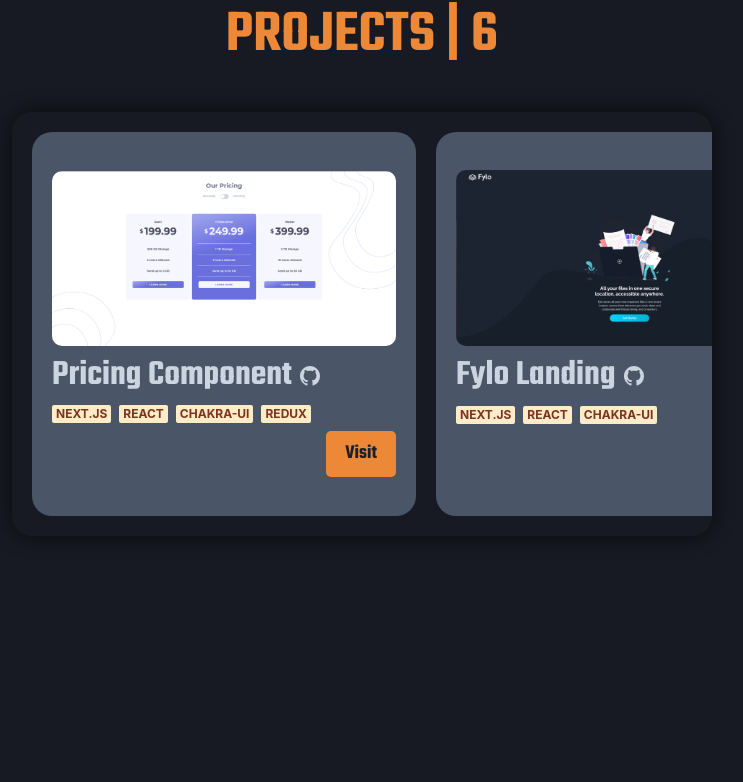
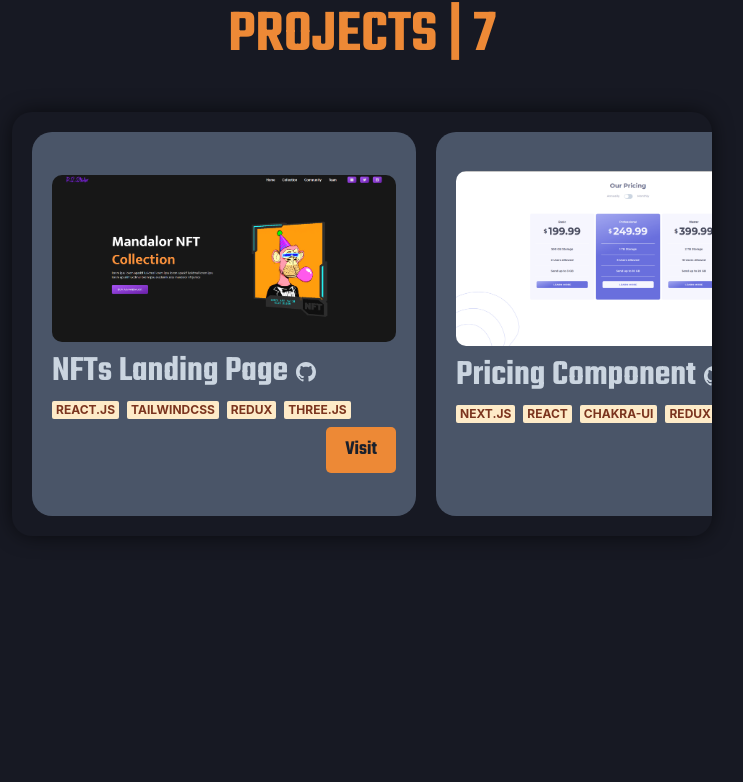
Before and after one commit to RodrigoSpano/Portfolio, a Next.js app: page / in a window 1280 px wide. Shown: the part 2100-2882 px from the top of the page, without its empty margins (278-1021 px from the left). Built offline with nearby package versions, Linux system fonts and the light colour scheme.

Commit message:
add roots challenge

```diff
--- a/components/projects/projectsDB.js
+++ b/components/projects/projectsDB.js
@@ -1,4 +1,11 @@
 const DB = [
+  {
+    name: 'NFTs Landing Page',
+    src: '/assets/roots.png',
+    link: 'https://roots-challenge.vercel.app/',
+    technology: ['React.js', 'tailwindCSS', 'Redux', 'three.js'],
+    gh: 'https://github.com/RodrigoSpano/ROOTS-challenge.git',
+  },
   {
     name: 'Pricing Component',
     src: '/assets/pricing.png',
```
Also changed, not shown: public/assets/roots.png (added).
